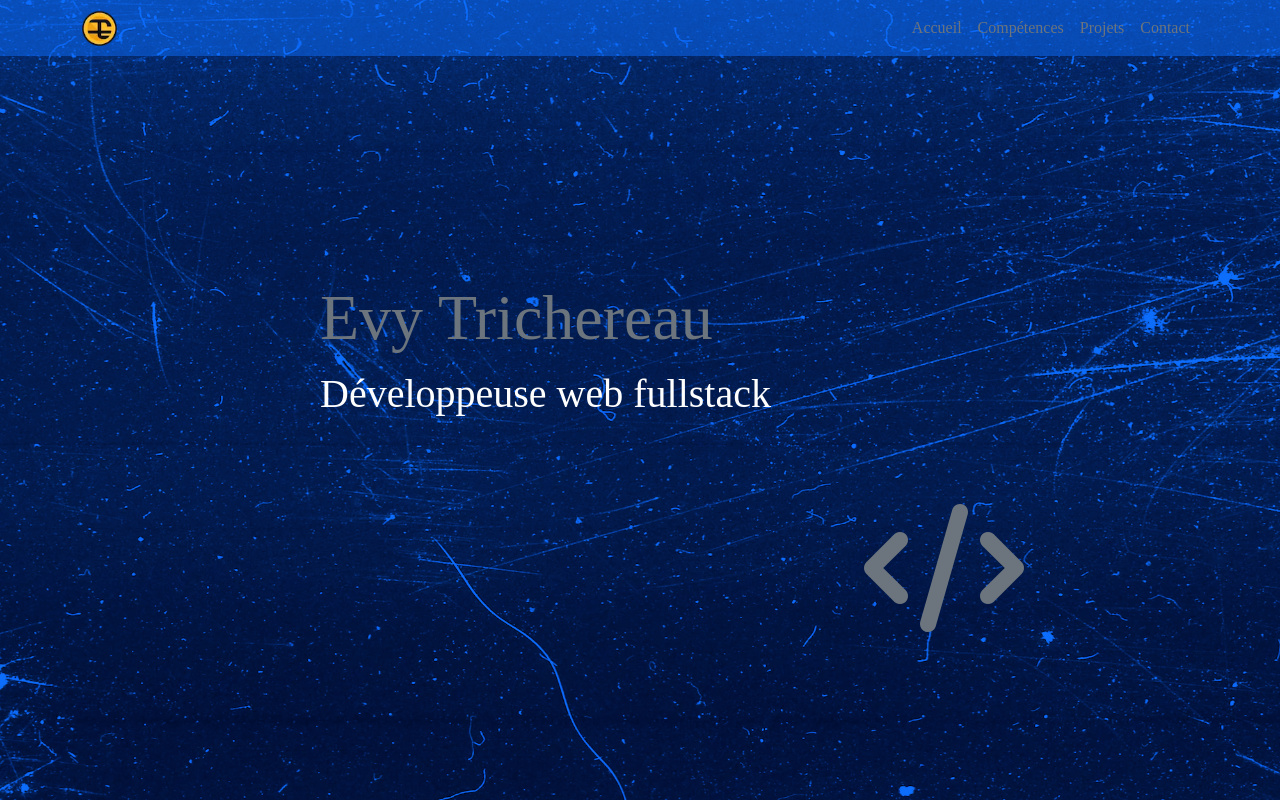
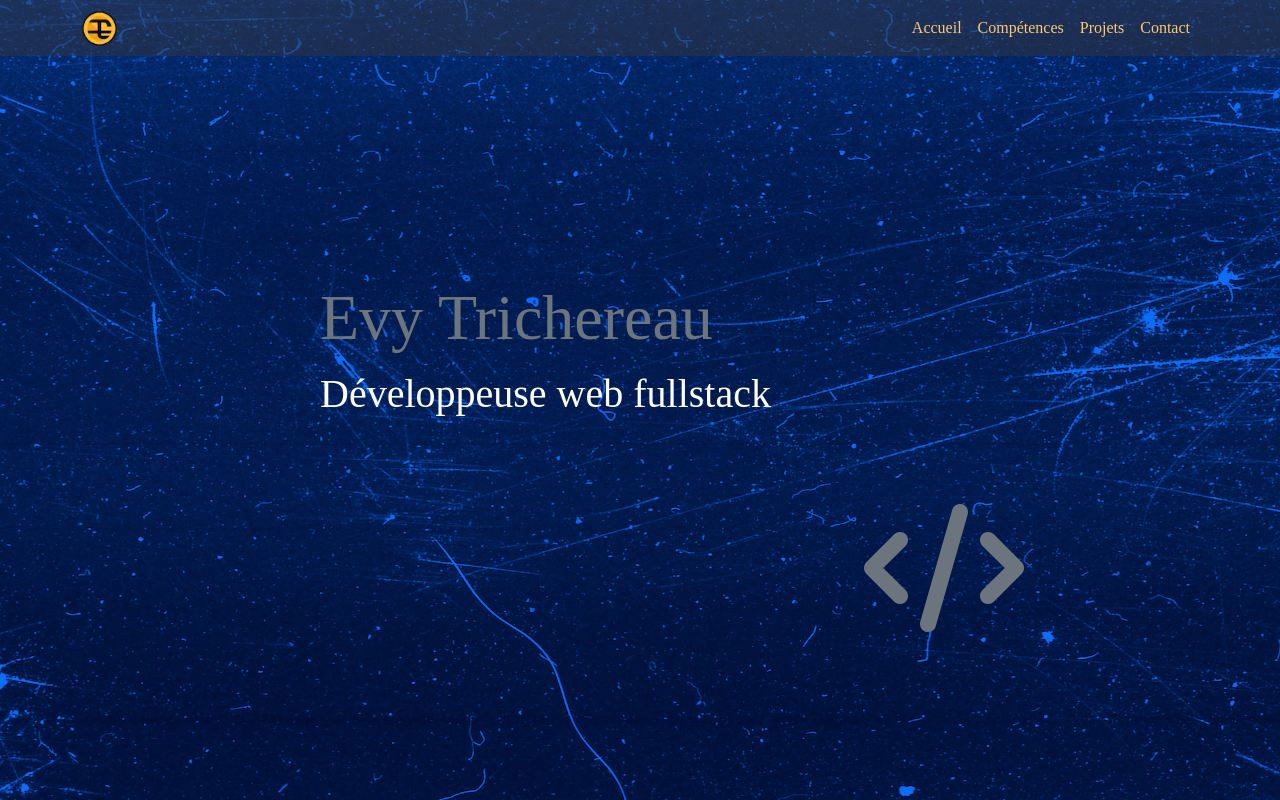
Before and after one commit to Hevyo/evy-trichereau-portfolio, a React (Create React App) app: page / in a window 1280 px wide. Shown: the top 800 px of the page. Built offline with nearby package versions, Linux system fonts and the light colour scheme; a web font is replaced by a local one.

Commit message:
style : création des variables de style

```diff
--- a/public/index.html
+++ b/public/index.html
@@ -19,6 +19,7 @@
         <script
             src="https://kit.fontawesome.com/bd33f64fd6.js"
             crossorigin="anonymous"
+            defer
         ></script>
     </head>
     <body>
--- a/src/components/Card/index.scss
+++ b/src/components/Card/index.scss
@@ -1,4 +1,4 @@
-@import "~bootstrap/scss/bootstrap";
+@import "../../custom.scss";
 
 .card {
     min-height: 560px;
--- a/src/components/Form/index.scss
+++ b/src/components/Form/index.scss
@@ -1,4 +1,4 @@
-@import "~bootstrap/scss/bootstrap";
+@import "../../custom.scss";
 
 .form {
     width: 100%;
--- a/src/components/Navigation/index.scss
+++ b/src/components/Navigation/index.scss
@@ -1,4 +1,4 @@
-@import "~bootstrap/scss/bootstrap";
+@import "../../custom.scss";
 
 .nav-link {
     font-weight: 500 !important;
--- a/src/components/Tab/index.scss
+++ b/src/components/Tab/index.scss
@@ -1,4 +1,4 @@
-@import "~bootstrap/scss/bootstrap";
+@import "../../custom.scss";
 
 .tab {
     height: 100%;
--- /dev/null
+++ b/src/custom.scss
@@ -0,0 +1,9 @@
+$theme-colors: (
+    "primary": #34353a,
+    "secondary": #ffc86b,
+    "info": #48494d,
+    "light": #5d5e61,
+    "dark": #2c2d31,
+);
+
+@import "~bootstrap/scss/bootstrap.scss";
--- a/src/index.scss
+++ b/src/index.scss
@@ -1,4 +1,4 @@
-@import "~bootstrap/scss/bootstrap";
+@import "./custom.scss";
 
 * {
     font-family: "GothamPro";
--- a/src/pages/Home/index.scss
+++ b/src/pages/Home/index.scss
@@ -1,4 +1,4 @@
-@import "~bootstrap/scss/bootstrap";
+@import "../../custom.scss";
 
 .mainContainer {
     &__banner {
@@ -75,9 +75,7 @@
             margin-top: 3%;
             opacity: 0;
             transform: translateX(-100%);
-            transition:
-                transform 1s ease-out,
-                opacity 1s ease-out;
+            transition: transform 1s ease-out, opacity 1s ease-out;
             &.animate {
                 opacity: 1;
                 transform: translateX(0);
```
